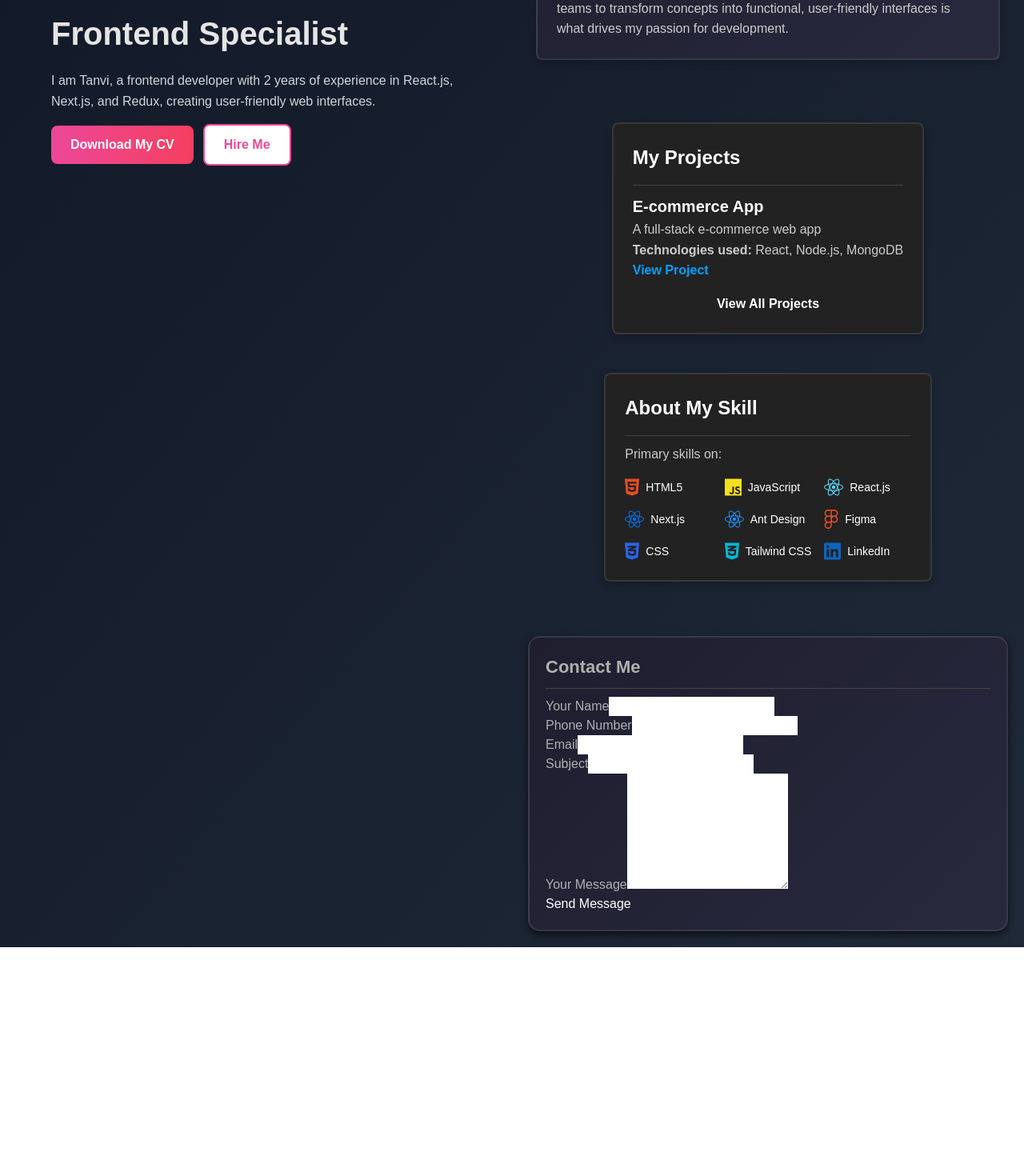
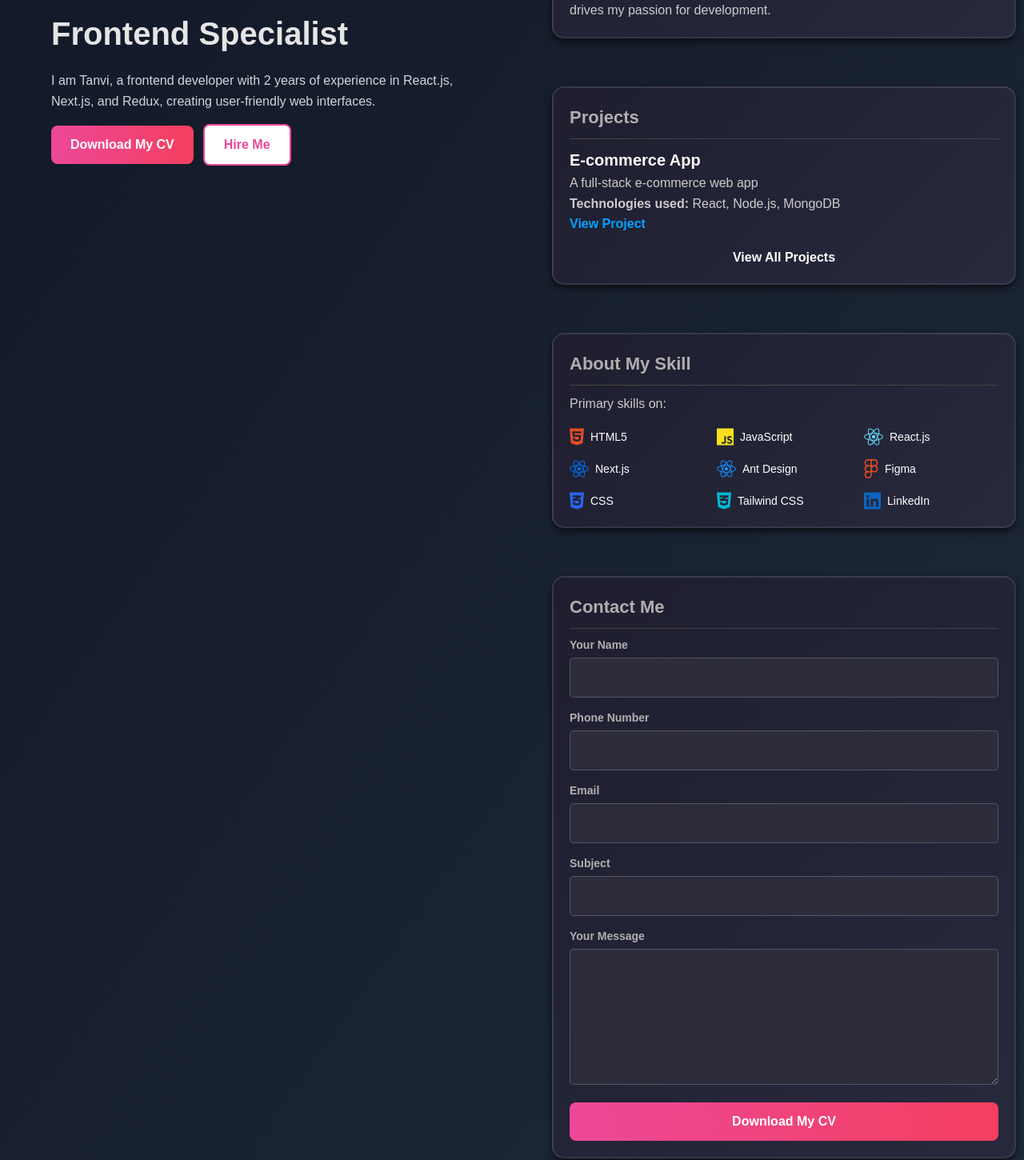
Before and after one commit to tanvidobariya8/tanvi-dev-portfolio, a Next.js app: page / in a window 1280 px wide. Shown: the part 342-1792 px from the top of the page at 80% size. Before the commit the page ends 1526 px from the top, so only its background shows below. Built offline with nearby package versions, Linux system fonts and the light colour scheme.

Commit message:
fixed css

```diff
--- a/Components/About.tsx
+++ b/Components/About.tsx
@@ -7,28 +7,12 @@ export function About() {
         display: "flex",
         flexDirection: "column",
         gap: "24px",
-        margin: "30px",
+        marginLeft: "30px",
+        marginRight: "30px",
       }}
     >
-      <Card
-        style={{
-          maxWidth: "640px",
-          margin: "0 auto",
-          padding: "24px",
-          borderRadius: "8px",
-          boxShadow: "0 4px 10px rgba(0,0,0,0.2)",
-        }}
-      >
-        <CardHeader
-          style={{
-            fontSize: "24px",
-            fontWeight: "bold",
-            marginBottom: "16px",
-            color: "#fff",
-          }}
-        >
-          About Me
-        </CardHeader>
+      <Card>
+        <CardHeader>About Me</CardHeader>
         <CardContent
           style={{ color: "#ccc", fontSize: "16px", lineHeight: "1.6" }}
         >
--- a/Components/Contact.tsx
+++ b/Components/Contact.tsx
@@ -23,25 +23,8 @@ export const Contact = () => {
   const handleSubmit = async (e: React.FormEvent<HTMLFormElement>) => {
     e.preventDefault();
 
-    // ✅ Correct Google Form URL
-    const googleFormURL =
-      "https://docs.google.com/forms/d/e/YOUR_FORM_ID/formResponse";
+    alert("Message sent successfully!");
 
-    const formDataGoogle = new FormData();
-    formDataGoogle.append("entry.1234567890", formData.name); // Replace with actual entry ID for 'Name'
-    formDataGoogle.append("entry.0987654321", formData.phone); // Replace with actual entry ID for 'Phone'
-    formDataGoogle.append("entry.1122334455", formData.email); // Replace with actual entry ID for 'Email'
-    formDataGoogle.append("entry.6677889900", formData.subject); // Replace with actual entry ID for 'Subject'
-    formDataGoogle.append("entry.2233445566", formData.message); // Replace with actual entry ID for 'Message'
-
-    try {
-      await fetch(googleFormURL, {
-        method: "POST",
-        body: formDataGoogle,
-        mode: "no-cors", // Required for Google Forms
-      });
-
-      alert("Message sent successfully!");
     setFormData({
       name: "",
       phone: "",
@@ -49,86 +32,75 @@ export const Contact = () => {
       subject: "",
       message: "",
     });
-    } catch (error) {
-      console.error("Error submitting the form:", error);
-      alert("Failed to send the message.");
-    }
   };
 
   return (
-    <Card className="max-w-2xl mx-auto">
+    <div
+      style={{
+        display: "flex",
+        flexDirection: "column",
+        gap: "24px",
+        marginLeft: "30px",
+        marginRight: "30px",
+      }}
+    >
+      <Card>
         <CardHeader>Contact Me</CardHeader>
         <CardContent>
           <form onSubmit={handleSubmit}>
-          <div className="grid grid-cols-1 sm:grid-cols-2 gap-6">
-            <div>
-              <label htmlFor="name" className="text-sm font-medium">
-                Your Name
-              </label>
+            <div className="form-group">
+              <label htmlFor="name">Your Name</label>
               <input
                 type="text"
                 id="name"
                 name="name"
-                className="w-full mt-2 p-3 bg-gray-700 text-white border border-gray-600 rounded-md focus:outline-none focus:ring-2 focus:ring-indigo-500"
                 value={formData.name}
                 onChange={handleChange}
                 required
               />
             </div>
-            <div>
-              <label htmlFor="phone" className="text-sm font-medium">
-                Phone Number
-              </label>
+
+            <div className="form-group">
+              <label htmlFor="phone">Phone Number</label>
               <input
                 type="text"
                 id="phone"
                 name="phone"
-                className="w-full mt-2 p-3 bg-gray-700 text-white border border-gray-600 rounded-md focus:outline-none focus:ring-2 focus:ring-indigo-500"
                 value={formData.phone}
                 onChange={handleChange}
                 required
               />
             </div>
-          </div>
 
-          <div className="mt-6">
-            <label htmlFor="email" className="text-sm font-medium">
-              Email
-            </label>
+            <div className="form-group">
+              <label htmlFor="email">Email</label>
               <input
                 type="email"
                 id="email"
                 name="email"
-              className="w-full mt-2 p-3 bg-gray-700 text-white border border-gray-600 rounded-md focus:outline-none focus:ring-2 focus:ring-indigo-500"
                 value={formData.email}
                 onChange={handleChange}
                 required
               />
             </div>
 
-          <div className="mt-6">
-            <label htmlFor="subject" className="text-sm font-medium">
-              Subject
-            </label>
+            <div className="form-group">
+              <label htmlFor="subject">Subject</label>
               <input
                 type="text"
                 id="subject"
                 name="subject"
-              className="w-full mt-2 p-3 bg-gray-700 text-white border border-gray-600 rounded-md focus:outline-none focus:ring-2 focus:ring-indigo-500"
                 value={formData.subject}
                 onChange={handleChange}
                 required
               />
             </div>
 
-          <div className="mt-6">
-            <label htmlFor="message" className="text-sm font-medium">
-              Your Message
-            </label>
+            <div className="form-group">
+              <label htmlFor="message">Your Message</label>
               <textarea
                 id="message"
                 name="message"
-              className="w-full mt-2 p-3 bg-gray-700 text-white border border-gray-600 rounded-md focus:outline-none focus:ring-2 focus:ring-indigo-500"
                 value={formData.message}
                 onChange={handleChange}
                 rows={6}
@@ -137,13 +109,27 @@ export const Contact = () => {
             </div>
 
             <button
+              style={{
+                display: "flex",
+                alignItems: "center",
+                justifyContent: "center",
+                padding: "12px 24px",
+                fontSize: "1rem",
+                fontWeight: "bold",
+                color: "white",
+                background: "linear-gradient(to right, #ec4899, #f43f5e)",
+                borderRadius: "8px",
+                border: "none",
+                cursor: "pointer",
+                width: "100%",
+              }}
               type="submit"
-            className="w-full px-6 py-3 text-sm font-semibold text-white bg-gradient-to-r from-pink-500 to-rose-500 rounded-lg hover:from-pink-600 hover:to-rose-600"
             >
-            Send Message
+              Download My CV
             </button>
           </form>
         </CardContent>
       </Card>
+    </div>
   );
 };
--- a/Components/ProjectsSection.tsx
+++ b/Components/ProjectsSection.tsx
@@ -13,27 +13,17 @@ export function Projects() {
   ];
 
   return (
-    <div style={{ display: "flex", flexDirection: "column", gap: "24px" }}>
-      <Card
-        style={{
-          maxWidth: "640px",
-          margin: "0 auto",
-          padding: "24px",
-          background: "#222",
-          borderRadius: "8px",
-          boxShadow: "0 4px 10px rgba(0,0,0,0.2)",
-        }}
-      >
-        <CardHeader
-          style={{
-            fontSize: "24px",
-            fontWeight: "bold",
-            marginBottom: "16px",
-            color: "#fff",
-          }}
-        >
-          My Projects
-        </CardHeader>
+    <div
+      style={{
+        display: "flex",
+        flexDirection: "column",
+        gap: "24px",
+        marginLeft: "30px",
+        marginRight: "30px",
+      }}
+    >
+      <Card>
+        <CardHeader>Projects</CardHeader>
         <CardContent
           style={{ color: "#ccc", fontSize: "16px", lineHeight: "1.6" }}
         >
--- a/Components/Skills.tsx
+++ b/Components/Skills.tsx
@@ -23,27 +23,17 @@ export function Skills() {
   ];
 
   return (
-    <div style={{ display: "flex", flexDirection: "column", gap: "24px" }}>
-      <Card
-        style={{
-          maxWidth: "640px",
-          margin: "0 auto",
-          padding: "24px",
-          background: "#222",
-          borderRadius: "8px",
-          boxShadow: "0 4px 10px rgba(0,0,0,0.2)",
-        }}
-      >
-        <CardHeader
-          style={{
-            fontSize: "24px",
-            fontWeight: "bold",
-            marginBottom: "16px",
-            color: "#fff",
-          }}
-        >
-          About My Skill
-        </CardHeader>
+    <div
+      style={{
+        display: "flex",
+        flexDirection: "column",
+        gap: "24px",
+        marginLeft: "30px",
+        marginRight: "30px",
+      }}
+    >
+      <Card>
+        <CardHeader>About My Skill</CardHeader>
         <CardContent
           style={{ color: "#ccc", fontSize: "16px", lineHeight: "1.6" }}
         >
--- a/globals.css
+++ b/globals.css
@@ -31,12 +31,12 @@ body {
   box-shadow: 0 4px 10px rgba(0, 0, 0, 0.6);
   padding: 20px;
   margin: 20px;
+  width: 100%;
   transition: transform 0.3s ease-in-out, box-shadow 0.3s ease-in-out;
 }
 
 .card:hover {
   transform: translateY(-5px);
-  box-shadow: 0px 4px 20px rgba(0, 255, 170, 0.6);
 }
 
 
@@ -68,3 +68,51 @@ body {
   font-size: 14px;
   color: #999;
 }
+
+.form-group {
+  margin-bottom: 15px;
+}
+
+label {
+  font-size: 14px;
+  font-weight: 600;
+  margin-bottom: 5px;
+  display: block;
+}
+
+input,
+textarea {
+  width: 100%;
+  padding: 12px;
+  border: 1px solid rgba(255, 255, 255, 0.2);
+  border-radius: 5px;
+  background: #2c2c3b;
+  color: white;
+  font-size: 16px;
+  outline: none;
+  transition: border 0.3s ease;
+}
+
+input:focus,
+textarea:focus {
+  border-color: #00ffaa;
+  box-shadow: 0px 0px 5px rgba(0, 255, 170, 0.5);
+}
+
+/* Button Styling */
+.btn-submit {
+  background: linear-gradient(to right, #ff416c, #ff4b2b);
+  color: white;
+  padding: 12px;
+  font-size: 16px;
+  font-weight: bold;
+  border: none;
+  border-radius: 5px;
+  cursor: pointer;
+  width: 100%;
+  transition: background 0.3s ease-in-out;
+}
+
+.btn-submit:hover {
+  background: linear-gradient(to right, #ff4b2b, #ff416c);
+}
--- a/pages/index.tsx
+++ b/pages/index.tsx
@@ -24,7 +24,7 @@ const Home = () => {
             width: "50%",
             display: "flex",
             flexDirection: "column",
-            gap: "48px",
+            gap: "20px",
           }}
         >
           <section style={{ scrollMarginTop: "80px" }} id="about">
```
Lines whose indentation alone changed are shown as unchanged.
